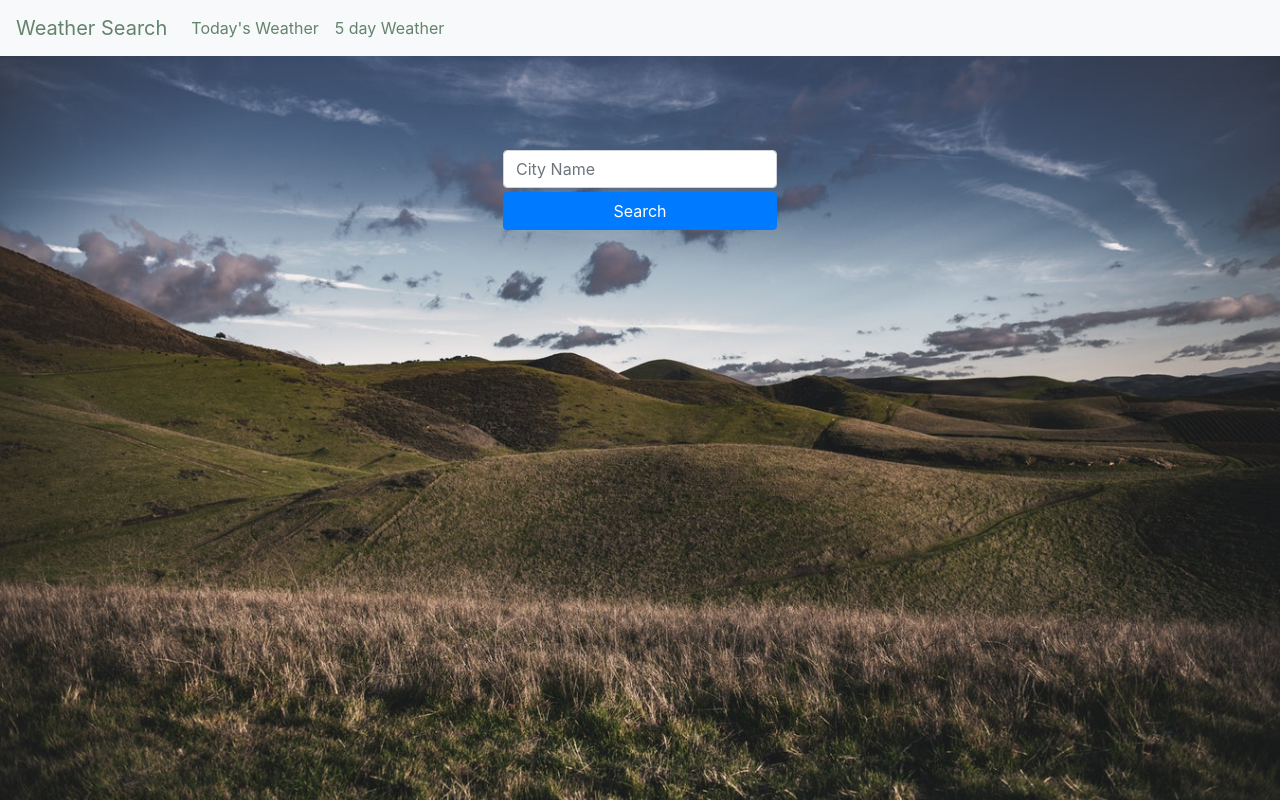
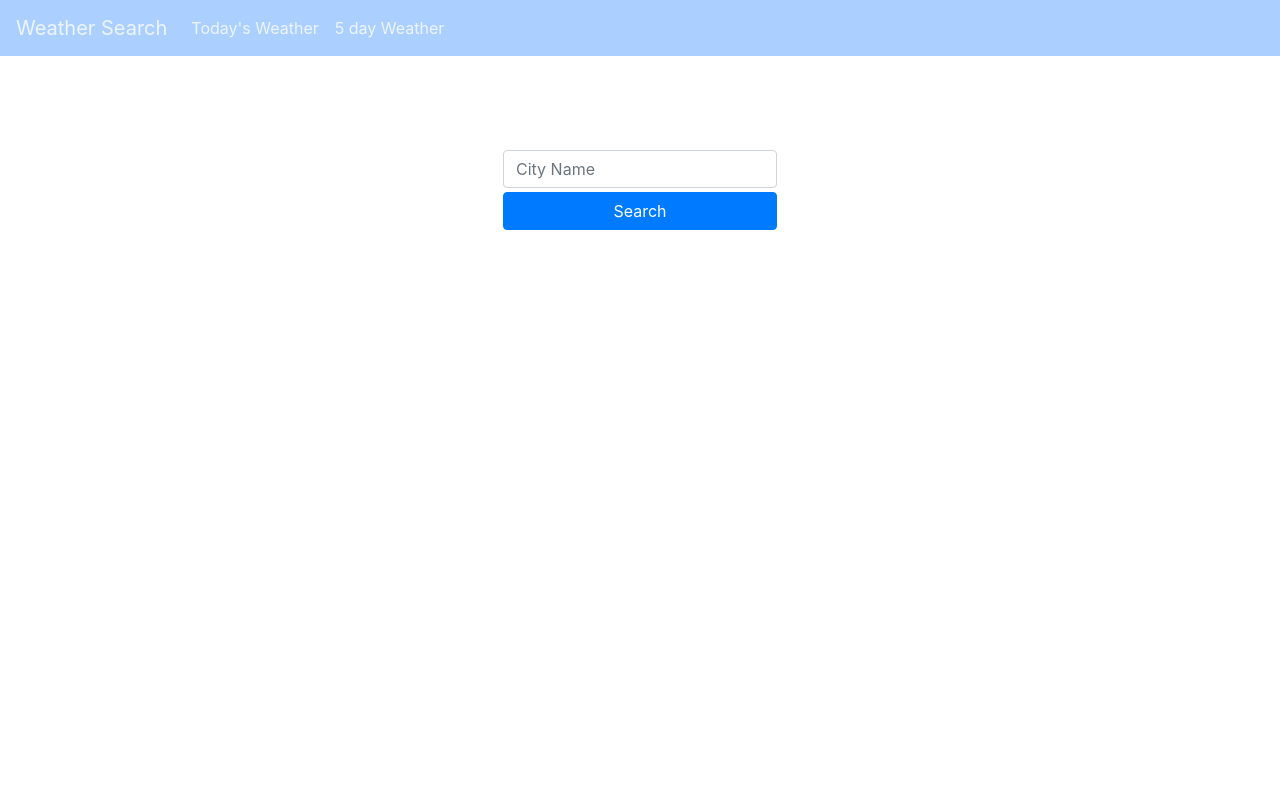
Before and after one commit to reynaldomartinez/weather-app, an Angular app: page /five-day-forecast in a window 1280 px wide. Built offline with nearby package versions, Linux system fonts and the light colour scheme; a web font is replaced by a local one.

Commit message:
Fix scrolling issue and add weather detail

```diff
--- a/src/app/components/five-day/five-day.component.html
+++ b/src/app/components/five-day/five-day.component.html
@@ -11,8 +11,9 @@
       <h3>{{x.date | date}}</h3>
     </div>
     <div class="card-body d-flex flex-column align-items-center">
-      <div class="weather-icons">
+      <div class="weather-icons text-center">
         <img src="http://openweathermap.org/img/w/{{x.icon}}.png" alt="weather icons" class="icon-png">
+        <p><small>{{x.description}}</small></p>
       </div>
 
       <ul class="ulInfo d-flex flex-column">
--- a/src/app/components/five-day/five-day.component.ts
+++ b/src/app/components/five-day/five-day.component.ts
@@ -12,9 +12,7 @@ export class FiveDayComponent implements OnInit {
   forecast = [];
   date;
   weekDayNames = ['Monday', 'Tuesday', 'Wednesday', 'Thursday', 'Friday'];
-  imageURL = `http://openweathermap.org/img/w/`;
-  iconImageURL;
-  pngIcon;
+  weatherDescription;
   constructor(private weatherService: WeatherService) { }
 
   ngOnInit() {
@@ -29,7 +27,8 @@ export class FiveDayComponent implements OnInit {
           maxTemp: data.list[i].main.temp_max,
           minTemp: data.list[i].main.temp_min,
           date: data.list[i].dt_txt,
-          icon: data.list[i].weather[0].icon
+          icon: data.list[i].weather[0].icon,
+          description: data.list[i].weather[0].description
         };
         this.forecast.push(this.cityInfo);
         // this.date = data.list[i].dt_txt;
--- a/src/app/components/header/header.component.css
+++ b/src/app/components/header/header.component.css
@@ -1,7 +1,11 @@
 .navbar a{
-  color: rgba(58, 97, 67, 0.78);
+  color: rgba(255, 255, 255, 0.78);
 }
 
 a:hover{
-  color: #848685 !important;
+  color: #000000 !important;
 }
+
+.navbar {
+  background: rgba(0, 112, 255, 0.33) !important;
+}
--- a/src/styles.css
+++ b/src/styles.css
@@ -6,9 +6,12 @@
 
 /*}*/
 
-body {
-  background: url("src/assets/bg.jpeg") no-repeat center right fixed;
-  background-size: cover;
-  overflow: hidden;
+/*html {*/
+  /*background: #39afff no-repeat center right fixed;*/
+  /*background-size: cover;*/
+  /*overflow: hidden;*/
 
+/*}*/
+body{
+  background: transparent !important;
 }
```
